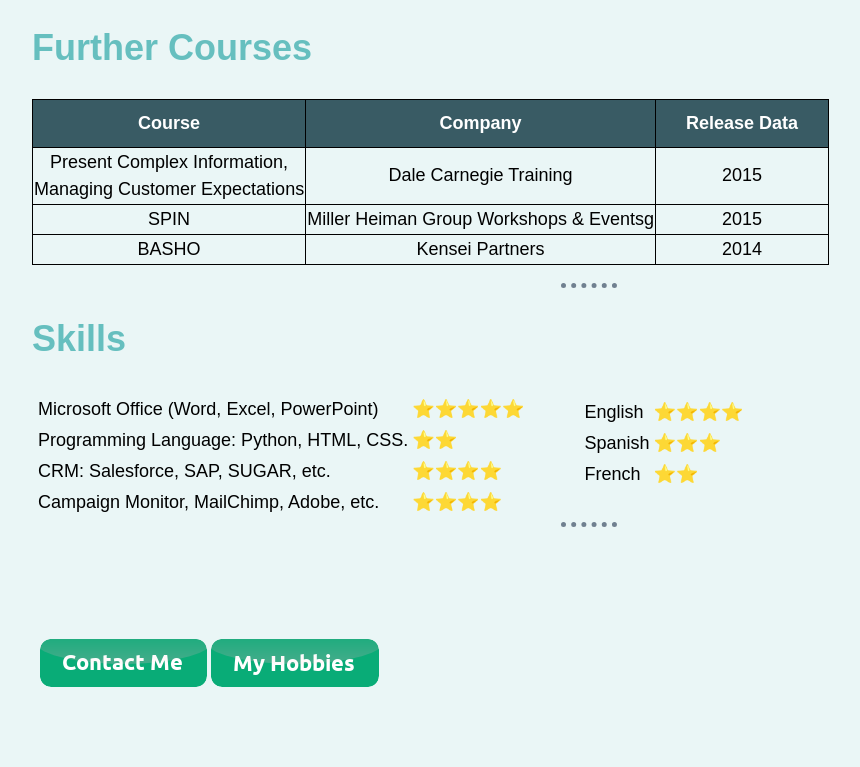
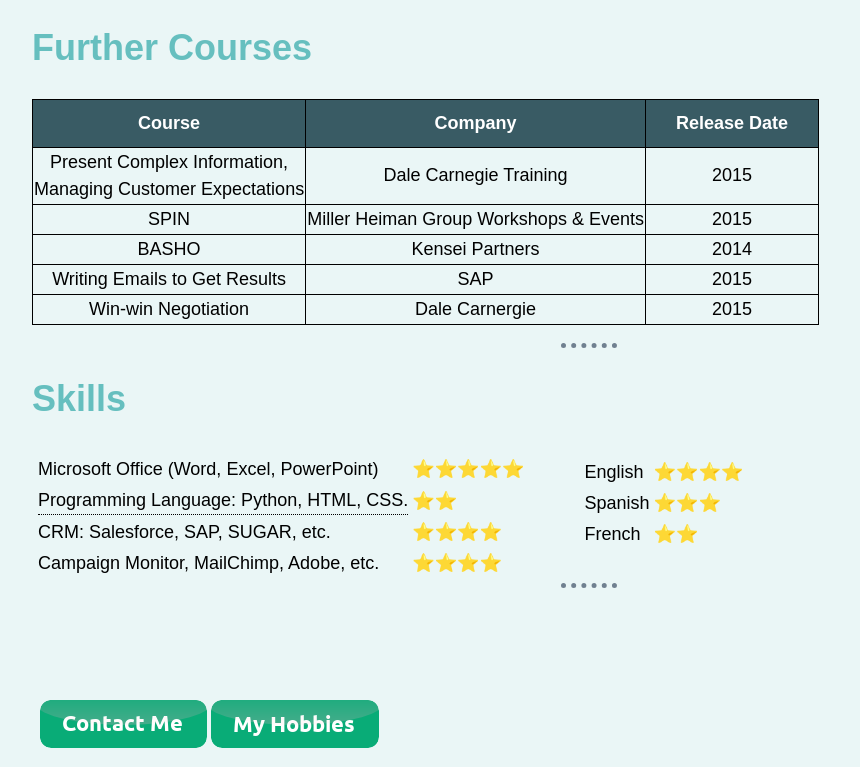
Before and after one commit to luca455/cv, a plain HTML site: page index.html in a window 1280 px wide. Shown: the part 1713-2480 px from the top of the page, without its empty margins (126-986 px from the left). Before the commit the page ends 2419 px from the top, so only its background shows below. Drawn offline with Linux system fonts and the light colour scheme.

Commit message:
Add files via upload

```diff
--- a/index.html
+++ b/index.html
@@ -6,6 +6,7 @@
   <title>Luca Personal Site</title>
   <link rel="stylesheet" href="css/styles.css">
   <link rel="icon" href="favicon.ico">
+  <meta name="viewport" content="width=device-width, initial-scale=1.0">
 
 </head>
   <body>
@@ -98,7 +99,7 @@
       <tr align=center, bgcolor=#395B64>
         <th class="bottom-table">Course</th>
         <th class="bottom-table">Company</th>
-        <th class="bottom-table2">Release Data</th>
+        <th class="bottom-table2">Release Date</th>
       </tr>
       <tr align=center>
         <td>Present Complex Information, <br>Managing Customer Expectations</td>
@@ -107,13 +108,23 @@
       </tr>
       <tr align=center>
         <td>SPIN</td>
-        <td>Miller Heiman Group Workshops & Eventsg</td>
+        <td>Miller Heiman Group Workshops & Events</td>
         <td>2015</td>
       </tr>
       <tr align=center>
         <td>BASHO</td>
         <td>Kensei Partners</td>
         <td>2014</td>
+        <tr align=center>
+          <td>Writing Emails to Get Results</td>
+          <td>SAP </td>
+          <td>2015</td>
+        </tr>
+        <tr align=center>
+          <td>Win-win Negotiation</td>
+          <td>Dale Carnergie</td>
+          <td>2015</td>
+        </tr>
       </tr>
     </table>
     <p>
@@ -129,7 +140,9 @@
               <td>⭐⭐⭐⭐⭐ </td>
             </tr>
             <tr>
-              <td>Programming Language: Python, HTML, CSS. </td>
+              <td><div class="tooltip">Programming Language: Python, HTML, CSS.
+              <span class="tooltiptext">👈<br>I made this website!</span>
+              </div> </td>
               <td>⭐⭐ </td>
             </tr>
             <tr>
```
Also changed, not shown: contact_me.html (+2 -1 lines), my_hobbies.html (+1 -0 lines).
